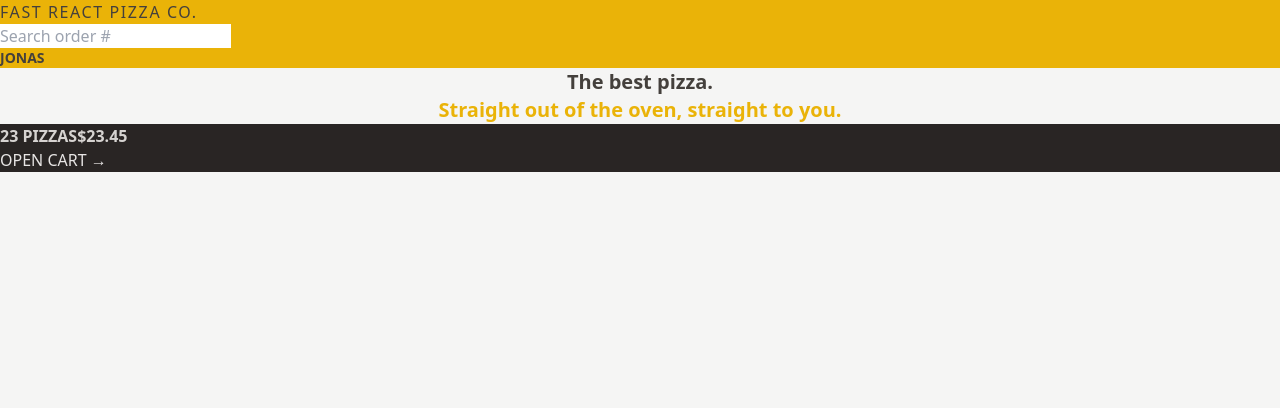
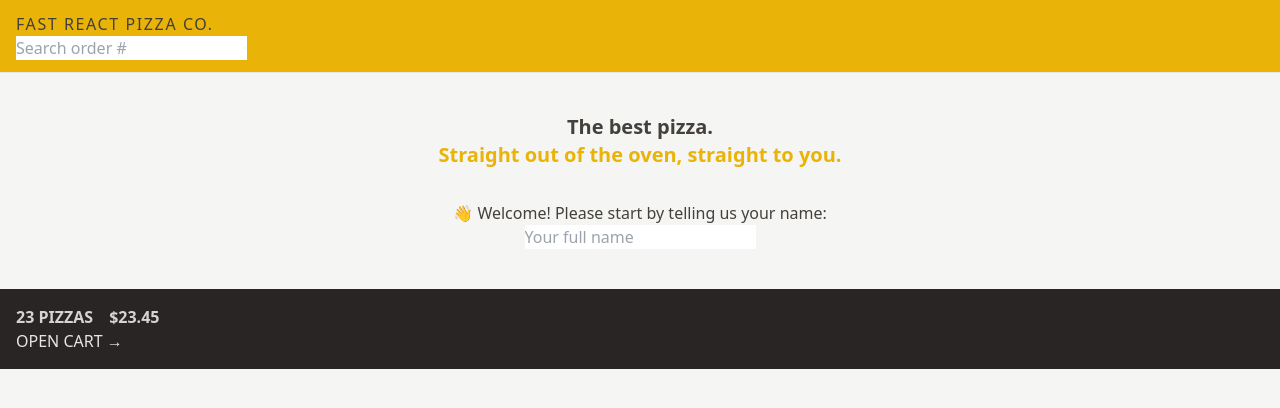
Before and after one commit to ingvillajimenez/16-fast-react-pizza, a React (Vite) app: page / in a window 1280 px wide. Shown: the top 408 px of the page. Built offline with nearby package versions, Linux system fonts and the light colour scheme.

Commit message:
The Box Model: Spacing, Borders, and Display

```diff
--- a/package.json
+++ b/package.json
@@ -18,16 +18,16 @@
     "@types/react": "^18.2.15",
     "@types/react-dom": "^18.2.7",
     "@vitejs/plugin-react": "^4.0.3",
-    "autoprefixer": "^10.4.17",
+    "autoprefixer": "^10.4.14",
     "eslint": "^8.39.0",
     "eslint-config-react-app": "^7.0.1",
     "eslint-plugin-react": "^7.32.2",
     "eslint-plugin-react-hooks": "^4.6.0",
     "eslint-plugin-react-refresh": "^0.4.3",
-    "postcss": "^8.4.35",
+    "postcss": "^8.4.23",
     "prettier": "^3.2.5",
     "prettier-plugin-tailwindcss": "^0.5.11",
-    "tailwindcss": "^3.4.1",
+    "tailwindcss": "^3.3.2",
     "vite": "^4.4.5",
     "vite-plugin-eslint": "^1.8.1"
   }
--- a/prettier.config.cjs
+++ /dev/null
@@ -1,4 +0,0 @@
-module.exports = {
-  plugins: [require("prettier-plugin-tailwindcss")],
-  singleQuote: true,
-};
--- /dev/null
+++ b/prettier.config.js
@@ -0,0 +1,3 @@
+module.exports = {
+  plugins: ['prettier-plugin-tailwindcss'],
+}
--- a/src/features/cart/CartOverview.jsx
+++ b/src/features/cart/CartOverview.jsx
@@ -4,8 +4,8 @@
   ///////////////
   // Styling Text
   return (
-    <div className="bg-stone-800 uppercase text-stone-200">
-      <p className="font-semibold text-stone-300">
+    <div className="bg-stone-800 p-4 uppercase text-stone-200">
+      <p className="space-x-4 font-semibold text-stone-300">
         <span>23 pizzas</span>
         <span>$23.45</span>
       </p>
--- a/src/features/user/Username.jsx
+++ b/src/features/user/Username.jsx
@@ -1,5 +1,7 @@
 function Username() {
-  return <div className="text-sm font-semibold">Jonas</div>;
+  ///////////////////////////////////////////////
+  // The Box Model: Spacing, Borders, and Display
+  return <div className="hidden text-sm font-semibold">Jonas</div>;
 }
 
 export default Username;
--- a/src/ui/Header.jsx
+++ b/src/ui/Header.jsx
@@ -6,7 +6,7 @@
   /////////////////////
   // Working With Color
   return (
-    <header className="bg-yellow-500 uppercase">
+    <header className="border-b border-stone-200 bg-yellow-500 px-4 py-3 uppercase">
       <Link to="/" className="tracking-widest">
         Fast React Pizza Co.
       </Link>
--- a/src/ui/Home.jsx
+++ b/src/ui/Home.jsx
@@ -1,15 +1,19 @@
+import CreateUser from "../features/user/CreateUser";
+
 function Home() {
   //////////////////////////
   // Setting Up Tailwind CSS
   return (
-    <div>
-      <h1 className="text-center text-xl font-semibold">
+    <div className="my-10 text-center">
+      <h1 className="mb-8 text-xl font-semibold">
         The best pizza.
         <br />
         <span className="text-yellow-500">
           Straight out of the oven, straight to you.
         </span>
       </h1>
+
+      <CreateUser />
     </div>
   );
 }
```
Also changed, not shown: 1 other file (tests, documents, lock files or other folders).
